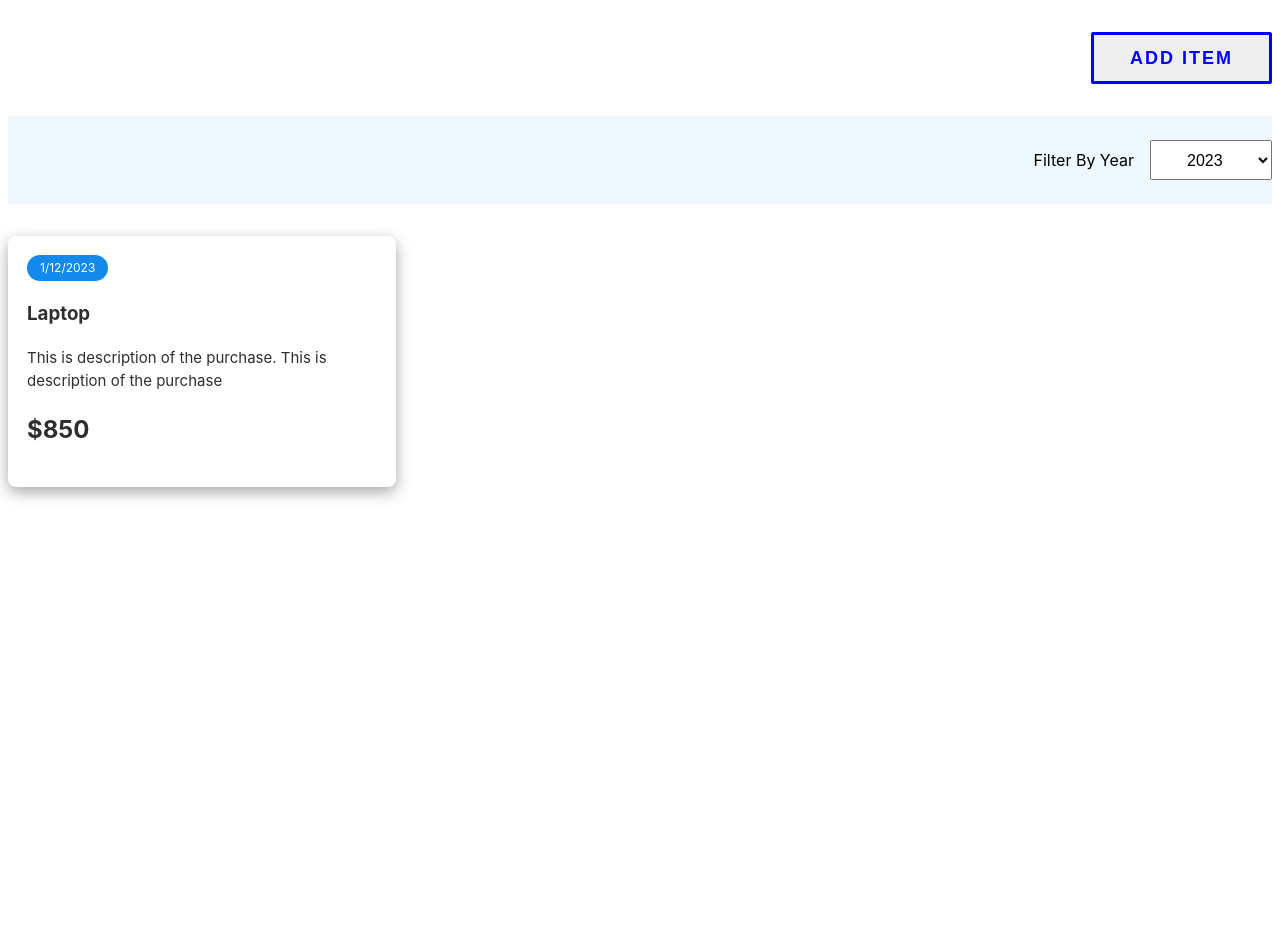
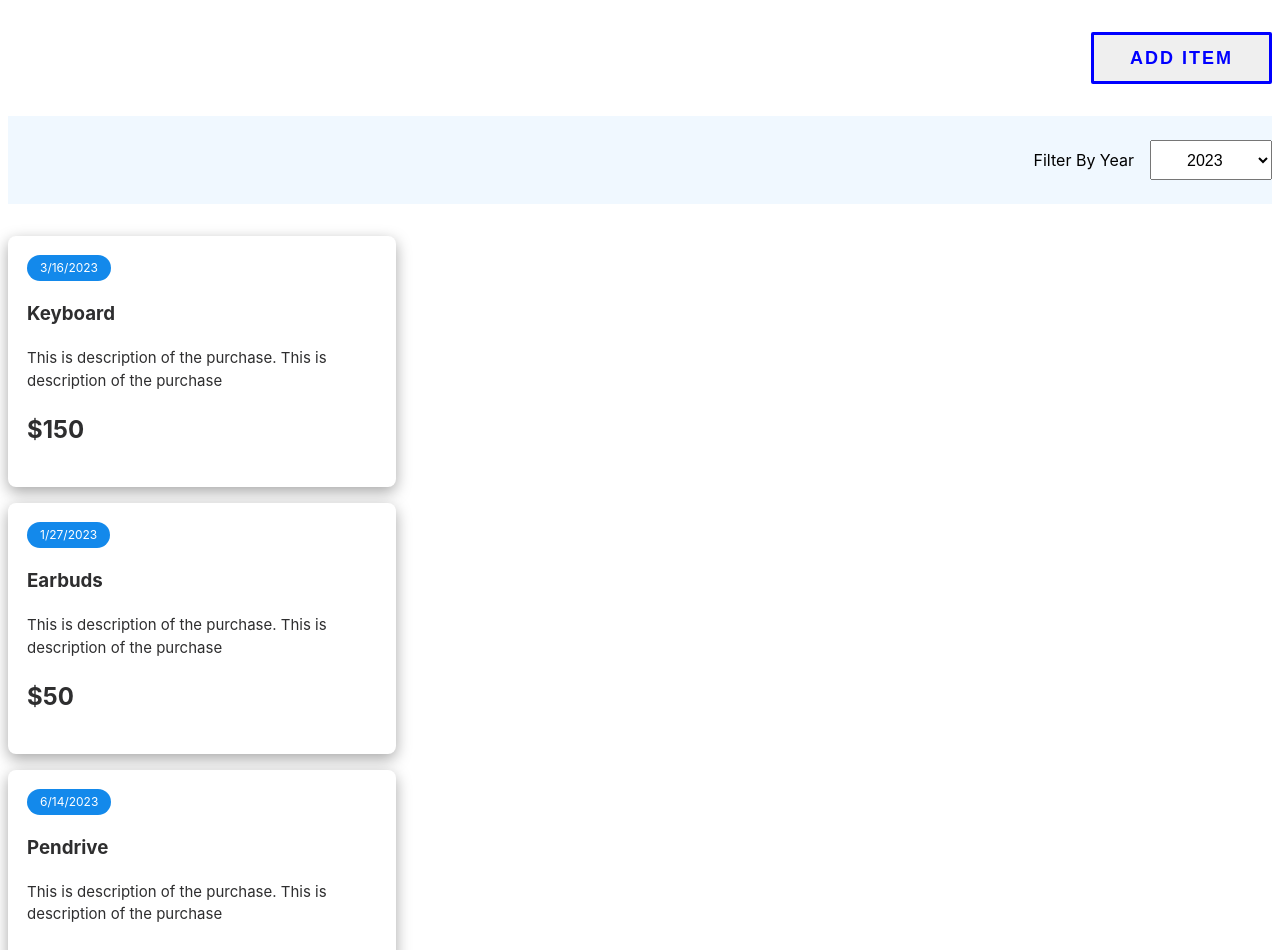
Before and after one commit to shahbaz4783/moneySavvy, a React (Vite) app: page / in a window 1280 px wide. Shown: the top 950 px of the page. Before the commit the page ends 800 px from the top, so only its background shows below. Built offline with nearby package versions, Linux system fonts and the light colour scheme.

Commit message:
more items added

```diff
--- a/src/App.jsx
+++ b/src/App.jsx
@@ -5,13 +5,13 @@ import { FormModal } from './components/FormModal'
 const DUMMY_EXPENSE = [
 	{
 		id: 1,
-		date: new Date('12 Jan, 2023'),
+		date: new Date('12 Jan, 2019'),
 		name: 'Laptop',
 		price: '$850',
 	},
 	{
 		id: 2,
-		date: new Date('23 Mar, 2022'),
+		date: new Date('23 Mar, 2021'),
 		name: 'Monitor',
 		price: '$40',
 	},
@@ -20,6 +20,30 @@ const DUMMY_EXPENSE = [
 		date: new Date('14 June, 2021'),
 		name: 'Keyboard',
 		price: '$150',
+	},
+	{
+		id: 4,
+		date: new Date('13 April, 2022'),
+		name: 'WebCam',
+		price: '$150',
+	},
+	{
+		id: 5,
+		date: new Date('16 March, 2023'),
+		name: 'Keyboard',
+		price: '$150',
+	},
+	{
+		id: 6,
+		date: new Date('27 January, 2023'),
+		name: 'Earbuds',
+		price: '$50',
+	},
+	{
+		id: 7,
+		date: new Date('14 June, 2023'),
+		name: 'Pendrive',
+		price: '$20',
 	},
 ];
 
```
